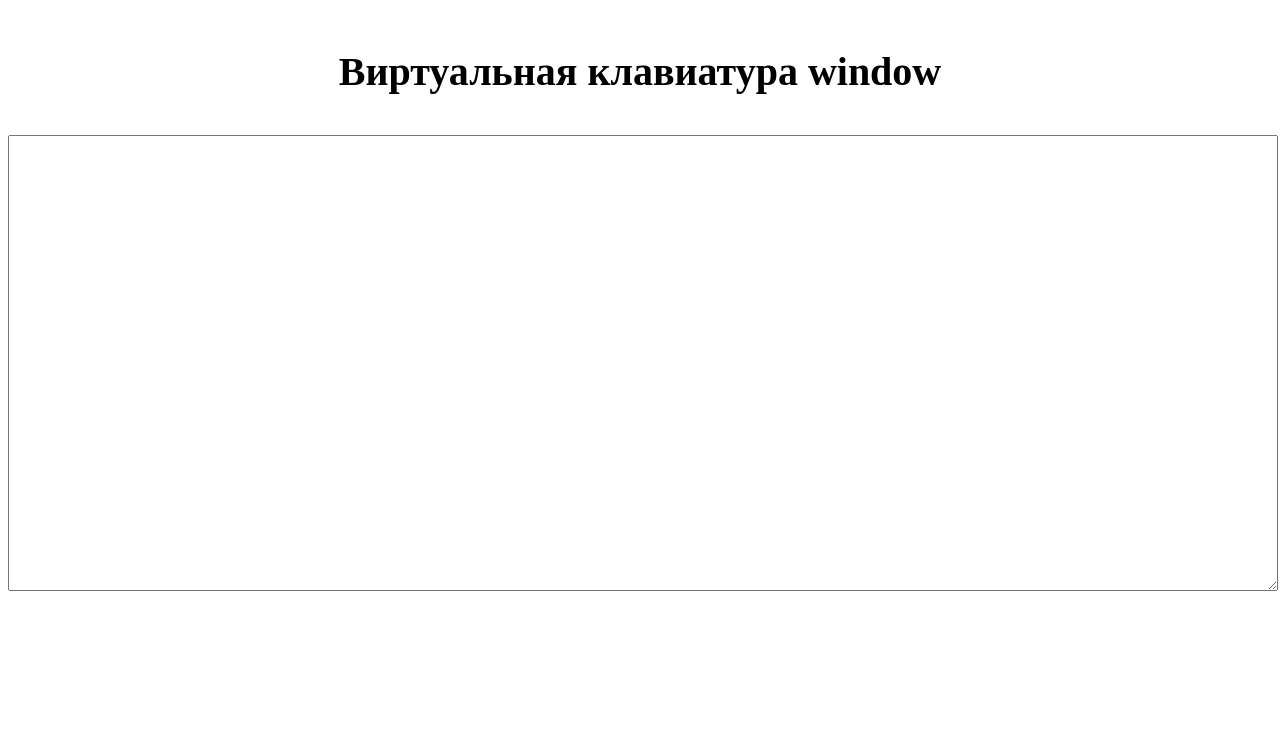
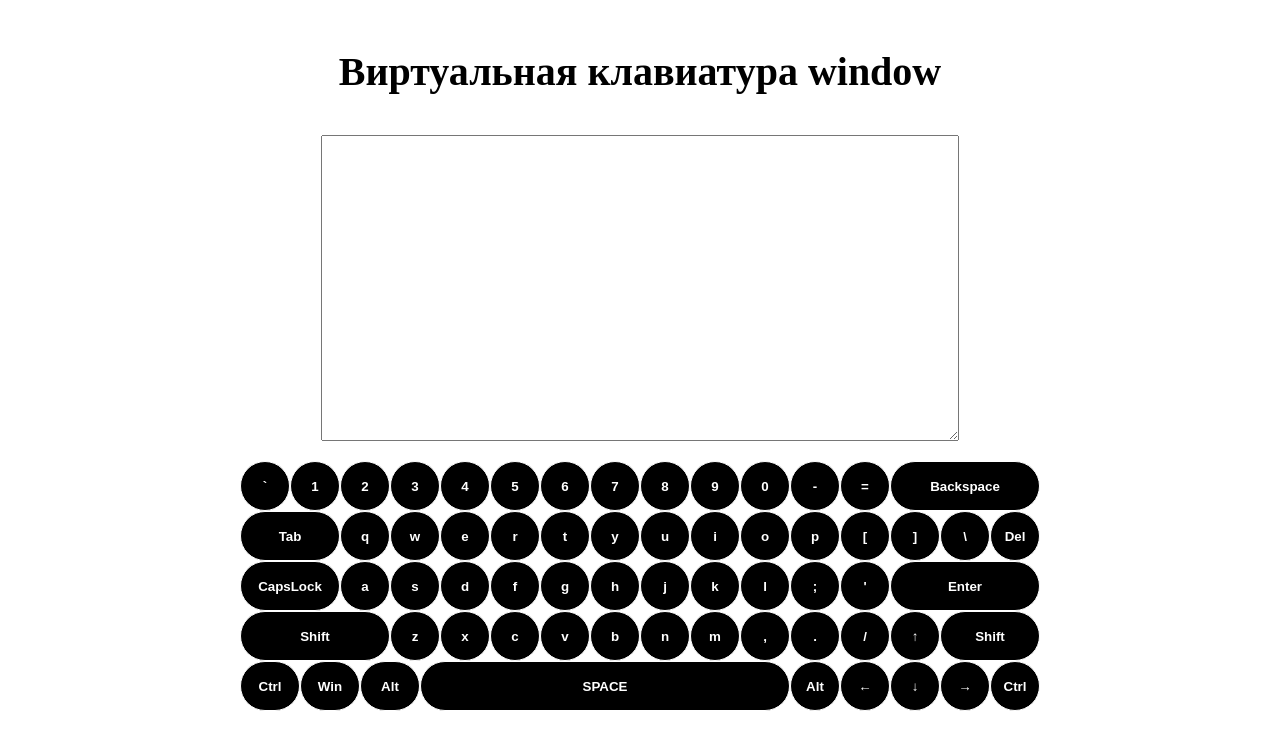
Before and after one commit to NikLeshkov/virtual-keybord, a website built with webpack: page index.html in a window 1280 px wide. Built offline with nearby package versions, Linux system fonts and the light colour scheme.

Commit message:
feat: add keyboard

```diff
--- a/assets/scripts/index.js
+++ b/assets/scripts/index.js
@@ -1,4 +1,7 @@
 import {create_header} from "./header";
 import { create_main } from "./main";
+import { createKeyboard } from "./keybord";
+
 create_header();
 create_main();
+createKeyboard();
--- /dev/null
+++ b/assets/scripts/keybord.js
@@ -0,0 +1,36 @@
+export function createKeyboard(){
+
+let keys =[['`','1','2','3','4','5','6','7','8','9','0','-','=',"Backspace"],
+['Tab','q','w','e','r','t','y','u','i','o','p','[',']','\\','Del'],
+['CapsLock','a','s','d','f','g','h','j','k','l',';','\'','Enter'],
+['Shift','z','x','c','v','b','n','m',',','.','/','↑','Shift'],
+['Ctrl','Win','Alt','SPACE','Alt','←','↓','→','Ctrl']];
+
+
+let keyboard = document.createElement('div');
+keyboard.className = "keyboard";
+
+document.querySelector("main").append(keyboard);
+
+for (let i = 0; i < keys.length; i++){
+    for (let j = 0; j < keys[i].length; j++){
+
+
+        let button = document.createElement('button');
+        button.className = "keys";
+
+        button.classList.add(keys[i][j]);
+
+        button.innerHTML = keys[i][j];
+
+        keyboard.append(button);
+
+        document.addEventListener('keydown', function(event) {
+            if (event.code == 'KeyZ' && (event.ctrlKey || event.metaKey)) {
+              alert('Отменить!')
+            }
+          });
+    }
+}
+
+}
--- a/assets/scripts/main.js
+++ b/assets/scripts/main.js
@@ -4,8 +4,11 @@ export function create_main(){
 
     let text_area = document.createElement("textarea");
     text_area.className = "input_field";
-    text_area.setAttribute("rows","30")
+    text_area.setAttribute("rows","20")
 
     document.body.append(main);
     main.append(text_area);
+
+
+
 }
--- /dev/null
+++ b/assets/styles/_keyboard.scss
@@ -0,0 +1,65 @@
+.keys{
+    border-radius: 100px;
+    width: 50px;
+    height: 50px;
+    background-color: black;
+    color: white;
+    border: solid 1px white;
+    font-weight: bold;
+}
+
+.keyboard{
+    margin-top: 20px;
+    width: 800px;
+
+}
+
+.keys:nth-child(14)
+{
+    width: 150px;
+}
+
+.keys:nth-child(15)
+{
+    width: 100px;
+}
+
+.keys:nth-child(30)
+{
+    width: 100px;
+}
+
+.keys:nth-child(42)
+{
+    width: 150px;
+}
+
+.keys:nth-child(43)
+{
+    width: 150px;
+}
+
+.keys:nth-child(55)
+{
+    width: 100px;
+}
+
+.keys:nth-child(56)
+{
+    width: 60px;
+}
+
+.keys:nth-child(57)
+{
+    width: 60px;
+}
+
+.keys:nth-child(58)
+{
+    width: 60px;
+}
+
+.keys:nth-child(59)
+{
+    width: 370px;
+}
--- a/assets/styles/_main.scss
+++ b/assets/styles/_main.scss
@@ -1,8 +1,13 @@
 .input_field{
-    width: 100%;
+    width: 50%;
+    display: block;
 }
 
 .main{
 width: 100%;
 height: 100%;
+display: flex;
+align-items: center;
+justify-content: center;
+flex-direction: column;
 }
--- a/assets/styles/index.scss
+++ b/assets/styles/index.scss
@@ -1,2 +1,3 @@
 @import "_title.scss";
 @import "_main.scss";
+@import "_keyboard.scss"
```
Also changed, not shown: index.html (+1 -0 lines), .eslintrc.js (added), assets/scripts/generate-keys.js (added), assets/scripts/header.js (line endings or trailing spaces), assets/styles/index.css, dist/my-first-webpack.bundle.js, 1 other file.
